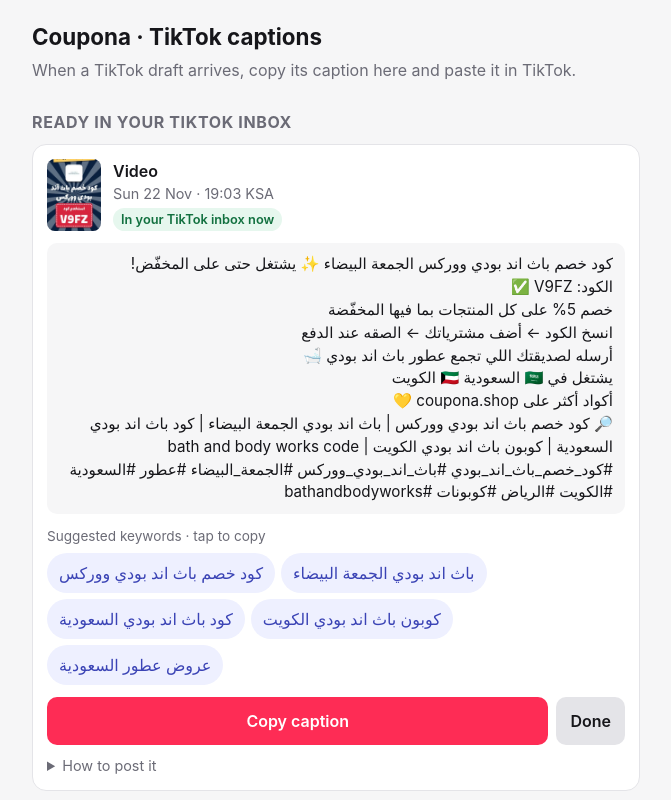
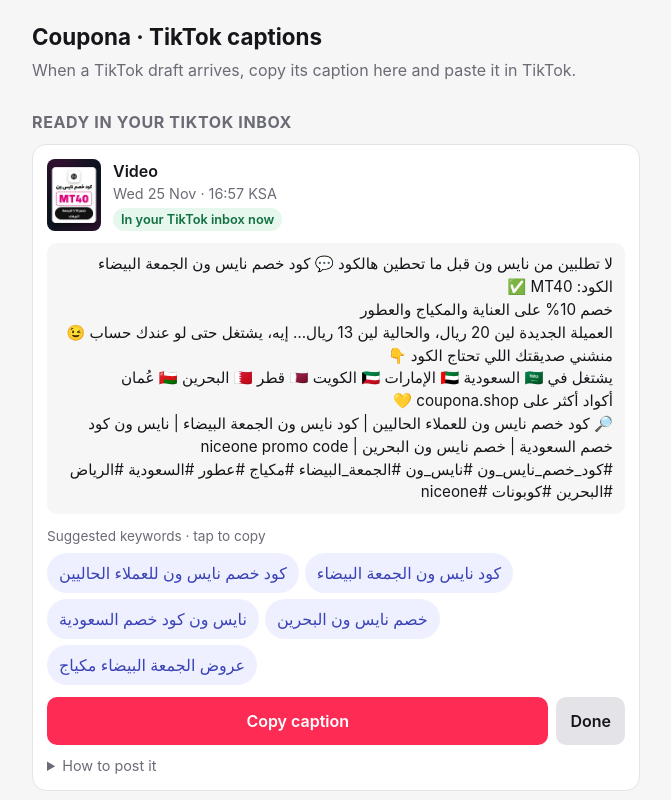
Before and after one commit to mahmoudelrahman/tiktok-publisher, a plain HTML site: page captions/index.html in a window 1280 px wide. Shown: the top 800 px of the page, without its empty margins (304-975 px from the left). Drawn offline with Linux system fonts and the light colour scheme.

Commit message:
Update captions page

```diff
--- a/captions/index.html
+++ b/captions/index.html
@@ -20,7 +20,23 @@ details{margin-top:10px}summary{cursor:pointer;color:var(--muted);font-size:.9re
 </style></head><body><main>
 <h1>Coupona · TikTok captions</h1>
 <p class="sub">When a TikTok draft arrives, copy its caption here and paste it in TikTok.</p>
-<h2>Ready in your TikTok inbox</h2><article class="card" data-id="d57d2b58">
+<h2>Ready in your TikTok inbox</h2><article class="card" data-id="48dff63a">
+  <div class="head"><img class="thumb" src="https://mahmoudelrahman.github.io/tiktok-publisher/captions/t/48dff63a.jpg" alt="" loading="lazy"><div><div class="kind">Video</div>
+  <div class="date">Wed 25 Nov · 16:57 KSA</div><span class="badge now">In your TikTok inbox now</span></div></div>
+  <div class="caption" dir="auto">لا تطلبين من نايس ون قبل ما تحطين هالكود 💬 كود خصم نايس ون الجمعة البيضاء
+الكود: MT40 ✅
+خصم 10% على العناية والمكياج والعطور
+العميلة الجديدة لين 20 ريال، والحالية لين 13 ريال… إيه، يشتغل حتى لو عندك حساب 😉
+منشني صديقتك اللي تحتاج الكود 👇
+يشتغل في 🇸🇦 السعودية 🇦🇪 الإمارات 🇰🇼 الكويت 🇶🇦 قطر 🇧🇭 البحرين 🇴🇲 عُمان
+أكواد أكثر على coupona.shop 💛
+🔎 كود خصم نايس ون للعملاء الحاليين | كود نايس ون الجمعة البيضاء | نايس ون كود خصم السعودية | خصم نايس ون البحرين | niceone promo code
+#كود_خصم_نايس_ون #نايس_ون #الجمعة_البيضاء #مكياج #عطور #السعودية #الرياض #البحرين #كوبونات #niceone</div>
+  <div class="kw-title">Suggested keywords · tap to copy</div><div class="kws"><button class="kw" dir="auto">كود خصم نايس ون للعملاء الحاليين</button><button class="kw" dir="auto">كود نايس ون الجمعة البيضاء</button><button class="kw" dir="auto">نايس ون كود خصم السعودية</button><button class="kw" dir="auto">خصم نايس ون البحرين</button><button class="kw" dir="auto">عروض الجمعة البيضاء مكياج</button></div>
+  <div class="actions"><button class="copy">Copy caption</button><button class="done">Done</button></div>
+  <details><summary>How to post it</summary><ol class="steps"><li>Open TikTok → <b>Inbox</b> → tap the notification that your post is ready.</li><li>Tap <b>Copy caption</b> above, then paste it into the description box.</li><li>Set <b>Who can watch</b> → <b>Everyone</b>.</li><li><b>More options</b> → <b>Disclose post content</b> → turn on → tick <b>Branded content</b>.</li><li>Tap <b>Post</b>.</li><li>Open the posted video → <b>Manage search keywords</b> → <b>Suggest keywords</b> → tap each keyword above to copy it, and add it there.</li><li>Tap <b>Done</b> on this card.</li></ol></details>
+</article>
+<article class="card" data-id="d57d2b58">
   <div class="head"><img class="thumb" src="https://mahmoudelrahman.github.io/tiktok-publisher/captions/t/d57d2b58.jpg" alt="" loading="lazy"><div><div class="kind">Video</div>
   <div class="date">Sun 22 Nov · 19:03 KSA</div><span class="badge now">In your TikTok inbox now</span></div></div>
   <div class="caption" dir="auto">كود خصم باث اند بودي ووركس الجمعة البيضاء ✨ يشتغل حتى على المخفّض!
```
Also changed, not shown: captions/t/48dff63a.jpg (added).
